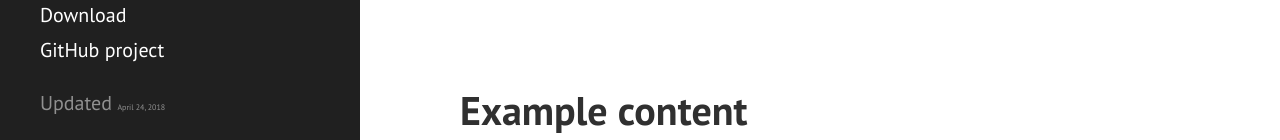
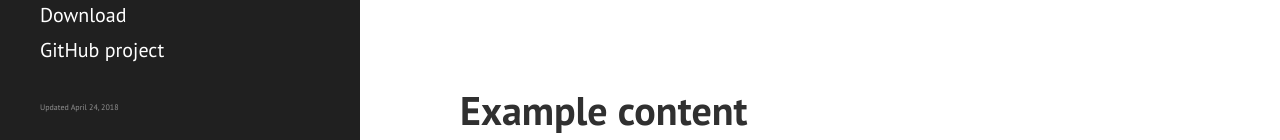
Before and after one commit to kmellick/Data-Guide, a Jekyll site: the page built from index.html, in a window 1280 px wide and 900 px high, scrolled down 578 px. Shown: the part 742-882 px from the top of the window. Built offline with Jekyll 4.4.1, drawn with Linux system fonts in a browser that asks for light colours; the list of posts is cut into pages by our own code.

Commit message:
Update sidebar.html

```diff
--- a/_includes/sidebar.html
+++ b/_includes/sidebar.html
@@ -31,6 +31,6 @@
 
     </nav>
 
-    <p>Updated <span style = "font-size: 8px;"> {{ site.time | date: '%B %-d, %Y' }} </p> </span>
+    <p><span style = "font-size: 8px;"> Updated {{ site.time | date: '%B %-d, %Y' }} </p> </span>
   </div>
 </div>
```
